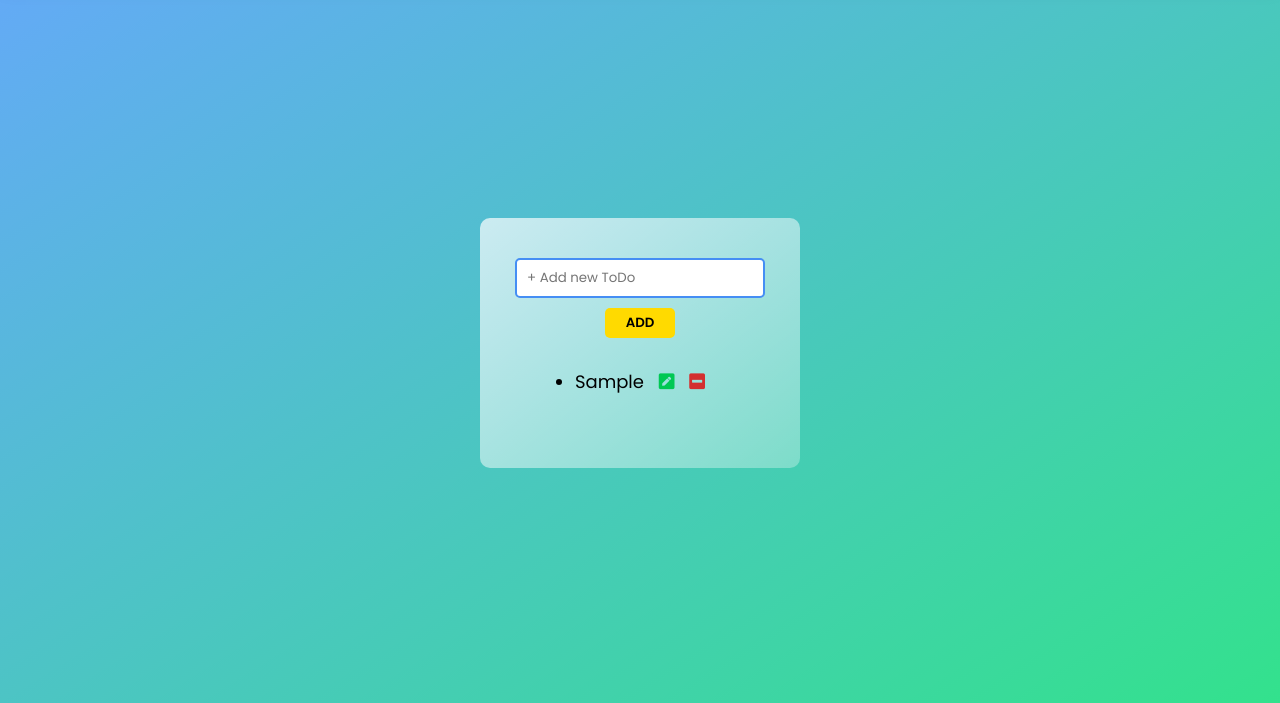
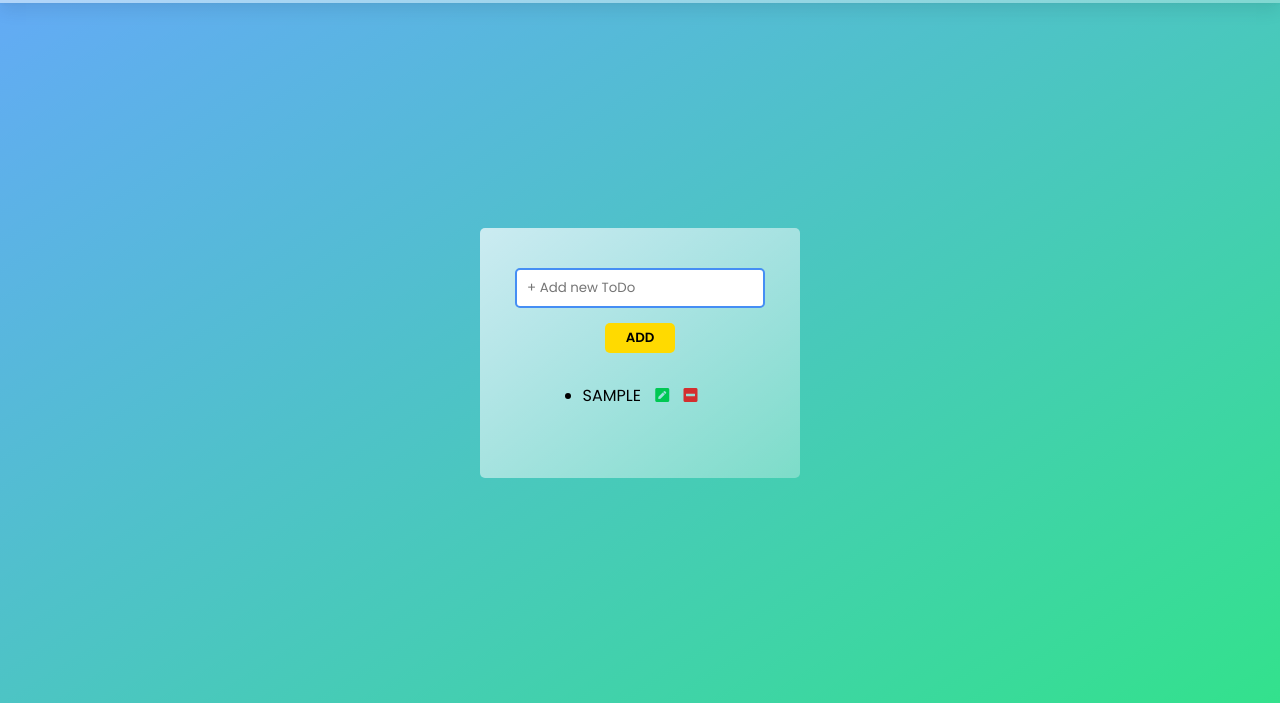
Before and after one commit to wvwall/js-todo-clone, a plain HTML site: page index.html in a window 1280 px wide. Both pictures are taken after typing "Sample" into the empty fields and a click on the button "ADD". Shown: the part 97-800 px from the top of the page. Drawn offline with nearby package versions, Linux system fonts and the light colour scheme.

Commit message:
Completo

```diff
--- a/assets/css/master.css
+++ b/assets/css/master.css
@@ -13,7 +13,7 @@
   /* HEADER */
   .header{
     width: 100%;
-    height: 80px;
+    height: 100px;
     background: white;
     display: flex;
     justify-content: flex-start;
@@ -27,9 +27,10 @@
   }
   .container {
       display: flex;
-      height: calc(100vh - 80px);
+      height: calc(100vh - 100px);
       justify-content: center;
       align-items: center;
+
   }
 
    .logo{
@@ -41,7 +42,7 @@
     min-height: 250px;
     min-width: 25%;
     background-color: #fff;
-    border-radius: 10px;
+    border-radius: 5px;
     display: flex;
     flex-direction: column;
     align-items: center;
@@ -59,7 +60,7 @@
       color: #000;
       width: 70px;
       border: 0;
-      margin-top: 10px;
+      margin-top: 15px;
       border-radius: 5px;
       padding: 5px 10px;
       font-weight: 600;
@@ -87,10 +88,10 @@
     padding: 5px 10px;
   }
   li {
-
+      text-transform: uppercase;
       margin-top: 20px;
       margin-bottom: 20px;
-      font-size: 18px;
+      font-size: 16px;
   }
   /* li::before {
     font-family: "Font Awesome 5 Free";
```
